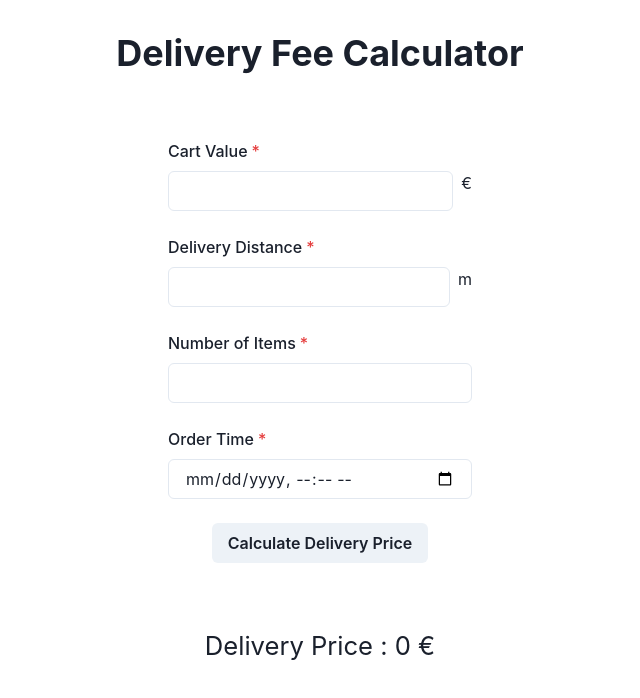
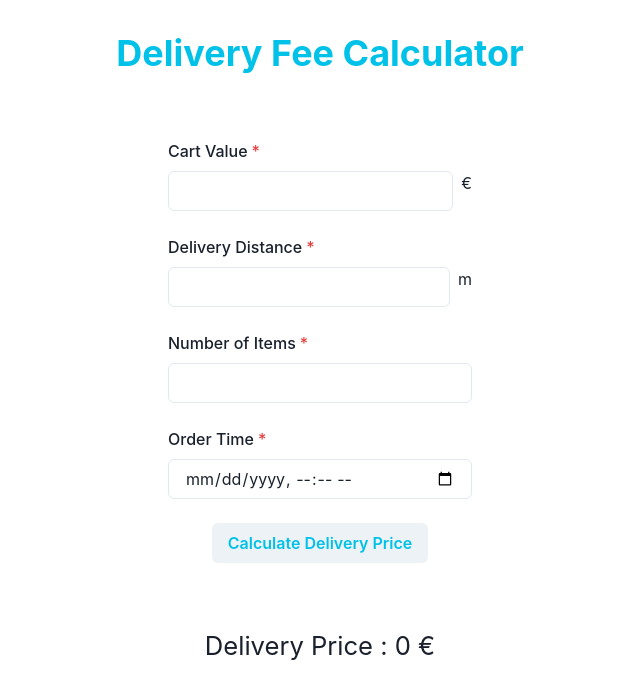
Before and after one commit to laya-am/delivery-fee-calculator, a React (Vite) app: page / in a window 1280 px wide. Shown: the top 698 px of the page, without its empty margins (320-960 px from the left). Built offline with nearby package versions, Linux system fonts and the light colour scheme.

Commit message:
add color and format code

```diff
--- a/src/App.tsx
+++ b/src/App.tsx
@@ -6,13 +6,23 @@ function App() {
   const [totalFee, setTotalFee] = useState(0);
 
   return (
-      <Flex justify="space-between" align="center" direction="column" gap="4rem" padding="2rem" textAlign="center" height="100vh">
-      <Heading>Delivery Fee Calculator</Heading>
+    <Flex
+      justify="space-between"
+      align="center"
+      direction="column"
+      gap="4rem"
+      padding="2rem"
+      textAlign="center"
+      height="100vh"
+    >
+      <Heading color="#00C1E8">Delivery Fee Calculator</Heading>
       <Box flex="1">
         <Form data-testid="form" setTotalFee={setTotalFee} />
       </Box>
       <Box flex="1">
-          <Text data-testid="fee" fontSize='1.6rem' >Delivery Price : {totalFee} €</Text>
+        <Text data-testid="fee" fontSize="1.6rem">
+          Delivery Price : {totalFee} €
+        </Text>
       </Box>
     </Flex>
   );
--- a/src/components/Form/index.tsx
+++ b/src/components/Form/index.tsx
@@ -39,7 +39,6 @@ export default function Form({ setTotalFee }: FormProps) {
     };
 
     if (!isFormValid) return;
-console.log(data);
 
     const newFee = calculateFee(data);
     setTotalFee(newFee);
@@ -73,7 +72,7 @@ console.log(data);
           <OrderTimeInput />
         </Box>
         <Box flex="1">
-          <Button type="submit" isDisabled={!isFormValid}>
+          <Button type="submit" isDisabled={!isFormValid} color="#00C1E8">
             Calculate Delivery Price
           </Button>
         </Box>
```
Also changed, not shown: 2 other files (tests, documents, lock files or other folders). Lines whose indentation alone changed are shown as unchanged.
